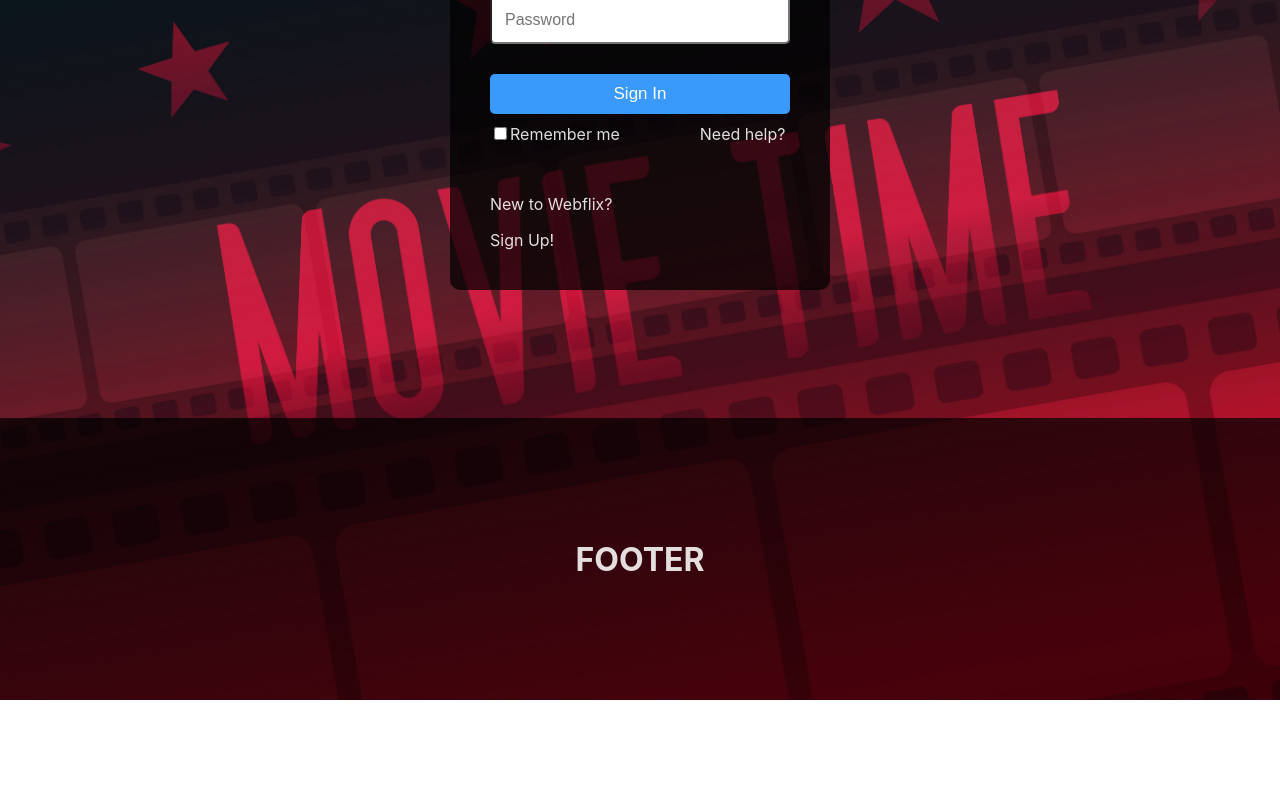
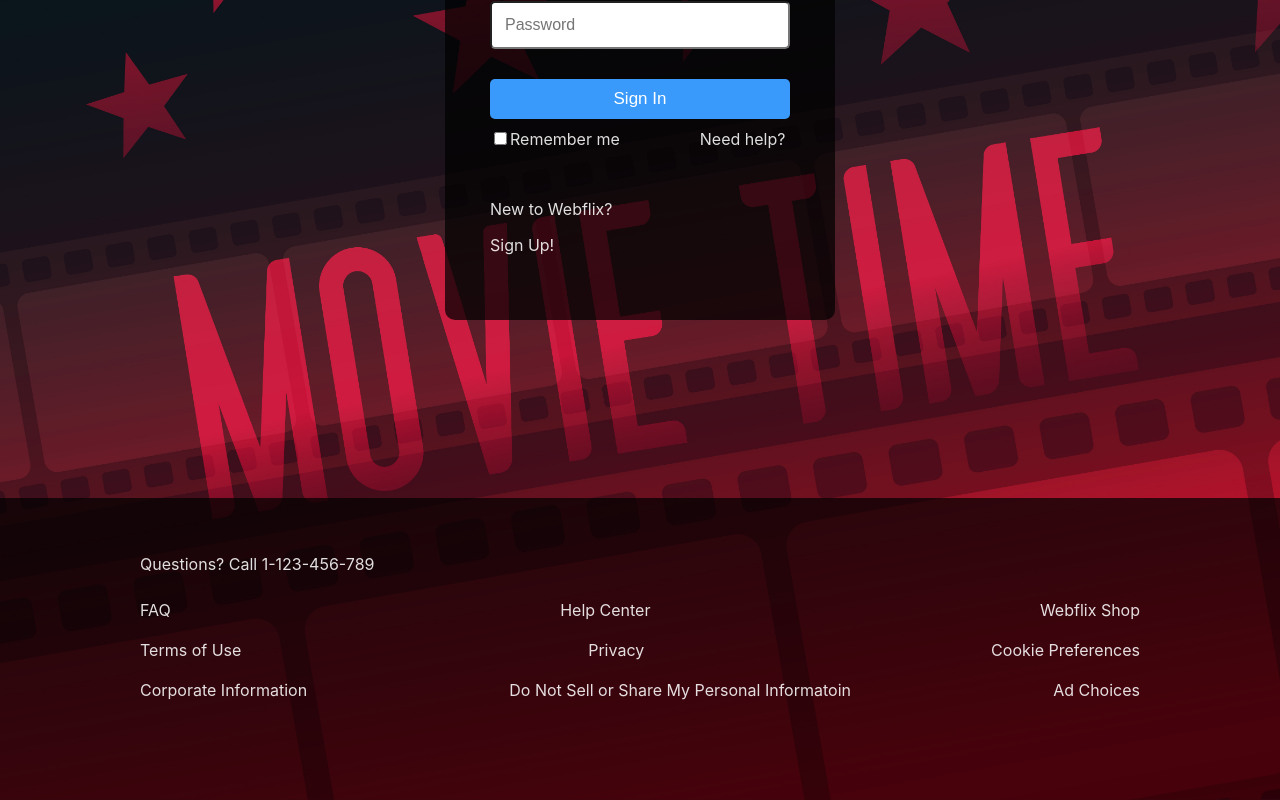
Before and after one commit to Jovans55/Webflix, a React (Vite) app: page / in a window 1280 px wide. Shown: the part 275-1075 px from the top of the page. Before the commit the page ends 975 px from the top, so only its background shows below. Built offline with nearby package versions, Linux system fonts and the light colour scheme.

Commit message:
CHANGES made the footer finallly looks good and change the padding on some stuff to make things look a little better

```diff
--- a/src/App.jsx
+++ b/src/App.jsx
@@ -12,7 +12,7 @@ function App() {
           <input className="inputField" placeholder='Password' type="password"></input>
           <button style={{color: "white", backgroundColor: "#399afb", width: "300px", padding: "10px 15px", border: "none", borderRadius: "5px", margin: "30px 0px 10px", fontSize: "17px"}}>Sign In</button>
           <div style={{marginBottom: "50px"}}>
-            <input type="checkbox" name="Remeber me" value="Remeber" />
+            <input type="checkbox" name="Remember me" value="Remember" />
             <label style={{marginRight: "80px"}}>Remember me</label>
             <a>Need help?</a>
           </div>
@@ -22,7 +22,24 @@ function App() {
       </section>
       <footer>
         <div>
-          <h1>FOOTER</h1>
+          <p>Questions? Call 1-123-456-789</p>
+          <section>
+            <div>
+              <a>FAQ</a>
+              <a>Help Center</a>
+              <a>Webflix Shop</a>
+            </div>
+            <div>
+              <a>Terms of Use</a>
+              <a>Privacy</a>
+              <a>Cookie Preferences</a>
+            </div>
+            <div>
+              <a>Corporate Information</a>
+              <a>Do Not Sell or Share My Personal Informatoin</a>
+              <a>Ad Choices</a>
+            </div>
+          </section>
         </div>
       </footer>
     </div>
--- a/src/index.css
+++ b/src/index.css
@@ -38,14 +38,32 @@ body {
 #signInContainer #signIn{
   border-radius: 10px;
   background-color: rgba(0, 0, 0, 0.721);
-  padding: 40px;
+  padding: 45px;
+  padding-bottom: 65px;
 }
 
 #root > .appContainer footer {
-  padding: 100px;
+  padding: 40px 50px 90px 50px;
+  margin-top: 50px;
   display: flex;
   justify-content: center;
   background-color: rgba(0, 0, 0, 0.721);
+}
+
+.appContainer footer div {
+  max-width: 1000px;
+  flex-grow: 1;
+}
+
+.appContainer footer div section {
+  display: flex;
+  flex-direction: column;
+}
+
+.appContainer footer div section div {
+  display: flex;
+  justify-content: space-between;
+  margin: 10px 0px;
 }
 
 .inputField{
@@ -59,6 +77,16 @@ body {
 
 @media screen and (max-width: 650px) {
 
+  .appContainer footer div section div {
+    display: inline;
+    margin: 8px;
+  }
+
+  .appContainer footer div section div a{
+    display: block;
+    margin: 3px 0px;
+  }
+
 }
 
 @media (prefers-color-scheme: light) {
```
